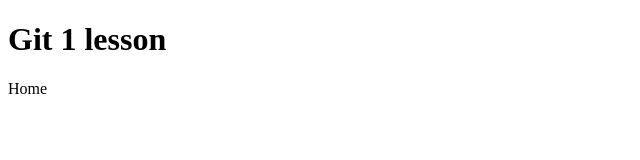
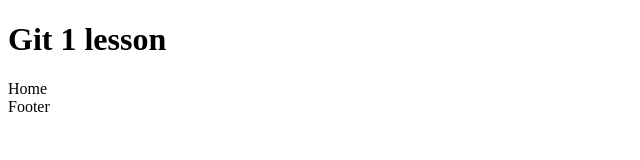
Before and after one commit to DeriuginaKristina/Git-33-lesson1, a plain HTML site: page Lesson1/index.html in a window 1280 px wide. Shown: the full height of the page, 0-640 px from the left. Drawn offline with Linux system fonts and the light colour scheme.

Commit message:
add footer

```diff
--- a/Lesson1/index.html
+++ b/Lesson1/index.html
@@ -8,5 +8,10 @@
 <body>
  <h1>Git 1 lesson </h1>
 <span>Home </span>
+<Footer>
+    <span>Footer</span>
+
+</Footer>
+
 </body>
 </html>
```
